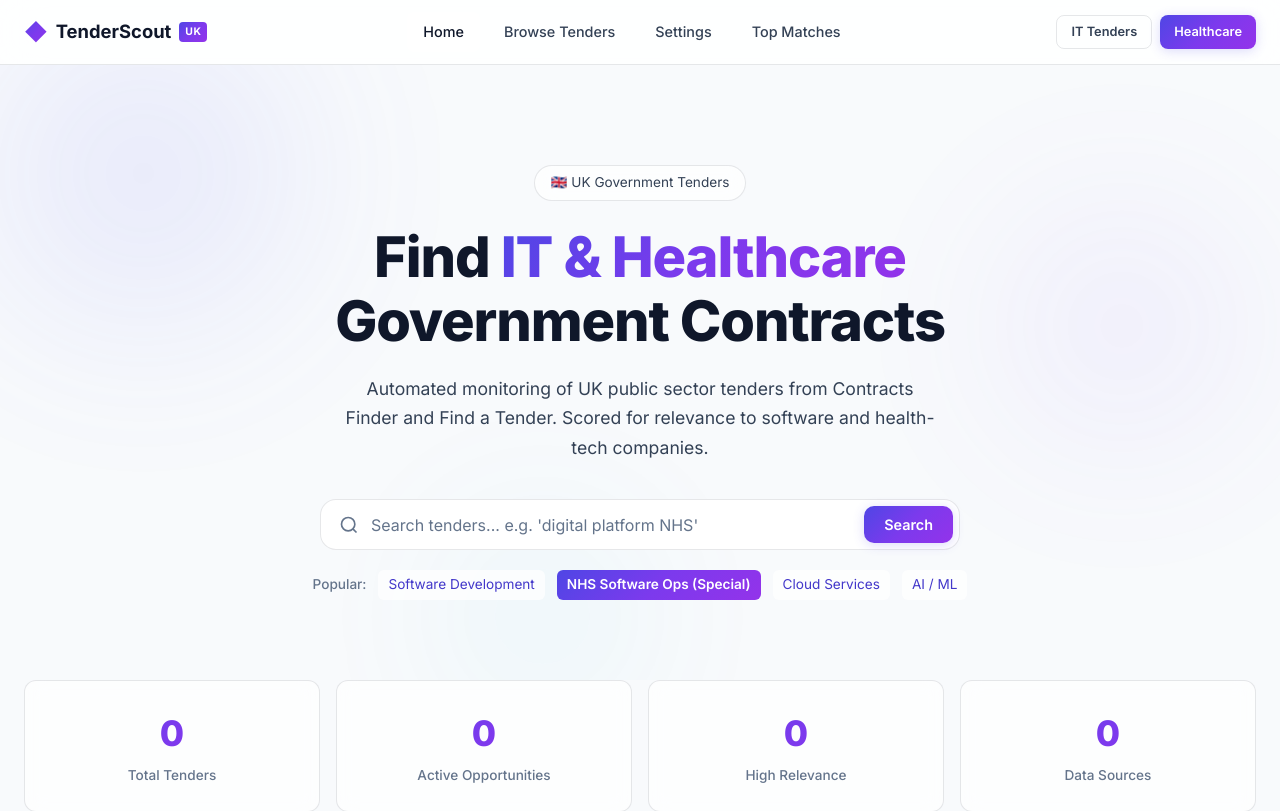
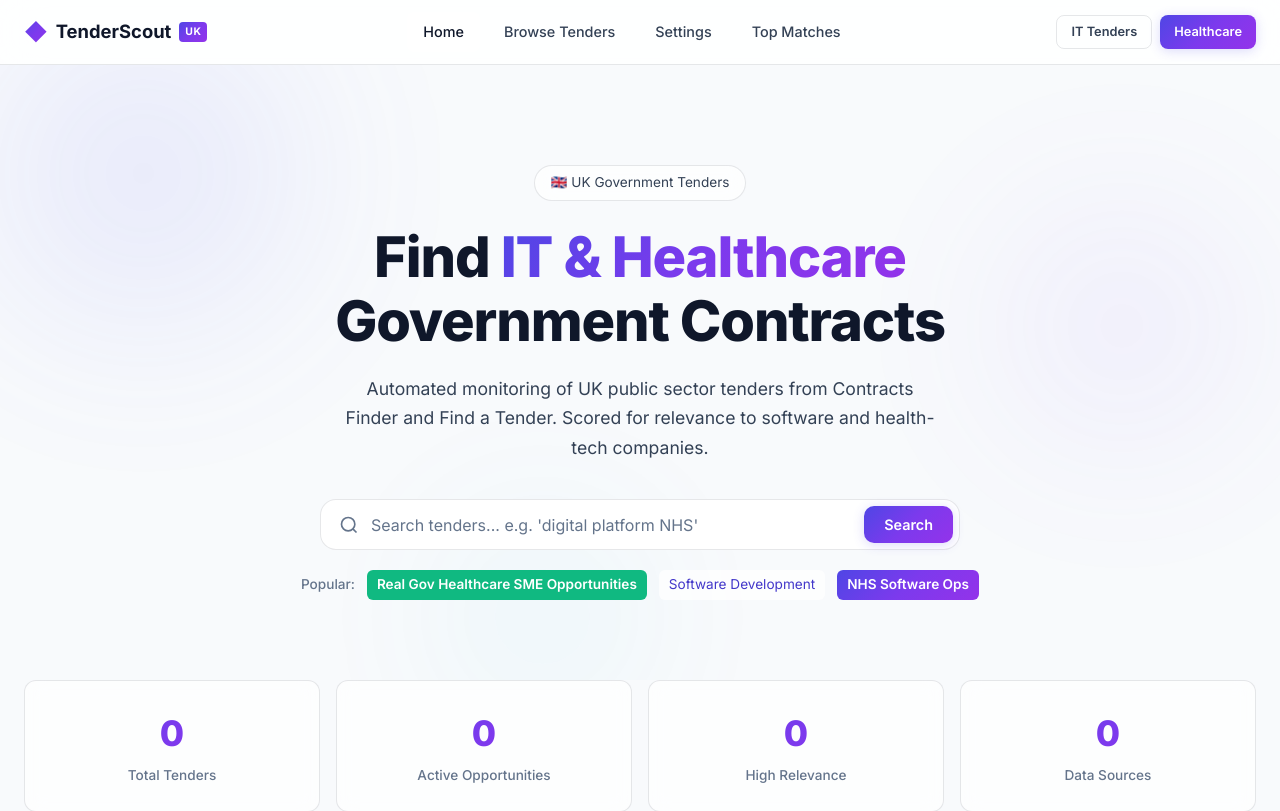
Before and after one commit to lazarev17/tenderscout-uk, a FastAPI app: page / in a window 1280 px wide. Shown: the top 811 px of the page. Run offline with FastAPI, Linux system fonts and the light colour scheme; data that the repository does not hold is empty; parts of the project's set-up code (start-up, migrations or seed data) failed here and were passed over.

Commit message:
feat: Simplified Real Opportunities page with SME targeting and Health Tech keywords

```diff
--- a/app/crawler.py
+++ b/app/crawler.py
@@ -124,6 +124,15 @@
                     location = addr.get("locality", "") or addr.get("countryName", "")
                     break
 
+        # SME Friendly
+        is_sme_friendly = False
+        if tender_data.get("smeFriendly"):
+            is_sme_friendly = True
+        elif tender_data.get("suitability", {}).get("sme"):
+            is_sme_friendly = True
+        elif "sme" in title.lower() or "sme" in description.lower() or "small and medium" in description.lower():
+            is_sme_friendly = True
+
         # Calculate relevance score
         relevance_score = calculate_relevance_score(
             title=title,
@@ -154,6 +163,7 @@
             "cpv_description": cpv_description,
             "location": location,
             "procurement_method": tender_data.get("procurementMethodDetails", ""),
+            "is_sme_friendly": is_sme_friendly,
         }
 
     except Exception as e:
--- a/app/database.py
+++ b/app/database.py
@@ -41,7 +41,8 @@
                 location TEXT,
                 procurement_method TEXT,
                 created_at TEXT DEFAULT CURRENT_TIMESTAMP,
-                notified INTEGER DEFAULT 0
+                notified INTEGER DEFAULT 0,
+                is_sme_friendly INTEGER DEFAULT 0
             )
         """)
         await db.execute("""
@@ -55,6 +56,13 @@
         await db.execute("""
             CREATE INDEX IF NOT EXISTS idx_tenders_category
             ON tenders(category)
+        """)
+        await db.execute("""
+            CREATE TABLE IF NOT EXISTS settings (
+                key TEXT PRIMARY KEY,
+                value TEXT,
+                updated_at TEXT DEFAULT CURRENT_TIMESTAMP
+            )
         """)
         await db.commit()
     finally:
@@ -80,7 +88,7 @@
                     published_at = ?, relevance_score = ?,
                     status = ?, category = ?, cpv_code = ?,
                     cpv_description = ?, location = ?,
-                    procurement_method = ?
+                    procurement_method = ?, is_sme_friendly = ?
                 WHERE ocid = ?
             """, (
                 tender.get("title"), tender.get("description"),
@@ -91,7 +99,7 @@
                 tender.get("relevance_score", 0), tender.get("status", "open"),
                 tender.get("category"), tender.get("cpv_code"),
                 tender.get("cpv_description"), tender.get("location"),
-                tender.get("procurement_method"), tender["ocid"]
+                tender.get("procurement_method"), tender.get("is_sme_friendly", 0), tender["ocid"]
             ))
             await db.commit()
             return False
@@ -103,8 +111,8 @@
                     source, source_url, published_at,
                     relevance_score, status, category,
                     cpv_code, cpv_description, location,
-                    procurement_method
-                ) VALUES (?, ?, ?, ?, ?, ?, ?, ?, ?, ?, ?, ?, ?, ?, ?, ?, ?)
+                    procurement_method, is_sme_friendly
+                ) VALUES (?, ?, ?, ?, ?, ?, ?, ?, ?, ?, ?, ?, ?, ?, ?, ?, ?, ?)
             """, (
                 tender["ocid"], tender.get("title"),
                 tender.get("description"), tender.get("buyer"),
@@ -115,7 +123,8 @@
                 tender.get("relevance_score", 0),
                 tender.get("status", "open"), tender.get("category"),
                 tender.get("cpv_code"), tender.get("cpv_description"),
-                tender.get("location"), tender.get("procurement_method")
+                tender.get("location"), tender.get("procurement_method"),
+                tender.get("is_sme_friendly", 0)
             ))
             await db.commit()
             return True
@@ -130,6 +139,8 @@
     min_score: Optional[int] = None,
     status: Optional[str] = None,
     nhs_software: bool = False,
+    is_sme_friendly: bool = False,
+    location: Optional[str] = None,
     sort_by: str = "published_at",
     sort_order: str = "DESC",
     page: int = 1,
@@ -150,6 +161,13 @@
             conditions.append("(title LIKE ? OR description LIKE ? OR buyer LIKE ?)")
             search_term = f"%{search}%"
             params.extend([search_term, search_term, search_term])
+
+        if is_sme_friendly:
+            conditions.append("is_sme_friendly = 1")
+
+        if location:
+            conditions.append("location LIKE ?")
+            params.append(f"%{location}%")
 
         if category:
             conditions.append("category = ?")
@@ -275,3 +293,27 @@
         await db.commit()
     finally:
         await db.close()
+
+
+async def get_setting(key: str) -> Optional[str]:
+    """Get a setting by key."""
+    db = await get_db()
+    try:
+        cursor = await db.execute("SELECT value FROM settings WHERE key = ?", (key,))
+        row = await cursor.fetchone()
+        return row[0] if row else None
+    finally:
+        await db.close()
+
+
+async def set_setting(key: str, value: str):
+    """Set a setting value."""
+    db = await get_db()
+    try:
+        await db.execute("""
+            INSERT INTO settings (key, value) VALUES (?, ?)
+            ON CONFLICT(key) DO UPDATE SET value = excluded.value, updated_at = CURRENT_TIMESTAMP
+        """, (key, value))
+        await db.commit()
+    finally:
+        await db.close()
--- a/app/filter_engine.py
+++ b/app/filter_engine.py
@@ -5,8 +5,8 @@
 
 # IT / Software keywords
 IT_KEYWORDS = [
-    "software development", "software engineering", "digital platform",
-    "digital service", "digital transformation", "it services",
+    "it services", "software development", "software engineering", "digital platform",
+    "digital service", "digital transformation",
     "information technology", "ict", "saas", "cloud services",
     "cloud computing", "data platform", "data analytics",
     "artificial intelligence", "machine learning", "ai ", " ai,",
@@ -20,11 +20,12 @@
 
 # Healthcare keywords
 HEALTH_KEYWORDS = [
+    "healthcare software", "digital health", "clinical systems", "ehr", "medical software",
     "healthcare", "health care", "health service",
     "nhs", "national health service", "patient system",
-    "patient management", "electronic health record", "ehr",
+    "patient management", "electronic health record",
     "electronic patient record", "epr", "clinical system",
-    "clinical software", "medical software", "medical device",
+    "medical device",
     "telemedicine", "telehealth", "remote care",
     "health informatics", "health tech", "healthtech",
     "pharmacy", "pharmaceutical", "mental health",
--- a/app/main.py
+++ b/app/main.py
@@ -131,18 +131,28 @@
     min_score: Optional[int] = Query(None),
     status: Optional[str] = Query(None),
     nhs_software: bool = Query(False),
+    is_sme_friendly: bool = Query(False),
+    location: Optional[str] = Query(None),
     sort: str = Query("published_at"),
     order: str = Query("DESC"),
     page: int = Query(1, ge=1),
 ):
     """Tender listing page with search and filters."""
+    # Handle empty string from form for min_score
+    try:
+        numeric_min_score = int(min_score) if min_score and str(min_score).isdigit() else None
+    except (ValueError, TypeError):
+        numeric_min_score = None
+
     tenders, total = await get_tenders(
         search=search,
         category=category,
         source=source,
-        min_score=min_score,
+        min_score=numeric_min_score,
         status=status,
         nhs_software=nhs_software,
+        is_sme_friendly=is_sme_friendly,
+        location=location,
         sort_by=sort,
         sort_order=order,
         page=page,
@@ -168,6 +178,8 @@
         "min_score": min_score,
         "status": status or "",
         "nhs_software": nhs_software,
+        "is_sme_friendly": is_sme_friendly,
+        "location": location or "",
         "sort": sort,
         "order": order,
         "categories": categories,
--- a/app/templates/index.html
+++ b/app/templates/index.html
@@ -32,10 +32,9 @@
         </form>
             <div class="hero-quick-links">
                 <span style="font-weight: 500;">Popular:</span>
+                <a href="/tenders?is_sme_friendly=true&category=Healthcare" style="background: #10b981; color: white; border: none; font-weight: 600;">Real Gov Healthcare SME Opportunities</a>
                 <a href="/tenders?category=Technology">Software Development</a>
-                <a href="/tenders?nhs_software=true" style="background: var(--accent-gradient); color: white; border: none; font-weight: 600;">NHS Software Ops (Special)</a>
-                <a href="/tenders?search=Cloud">Cloud Services</a>
-                <a href="/tenders?search=AI">AI / ML</a>
+                <a href="/tenders?nhs_software=true" style="background: var(--accent-gradient); color: white; border: none; font-weight: 600;">NHS Software Ops</a>
             </div>
     </div>
 </section>
```
Also changed, not shown: app/templates/tenders.html (+24 -6 lines).
